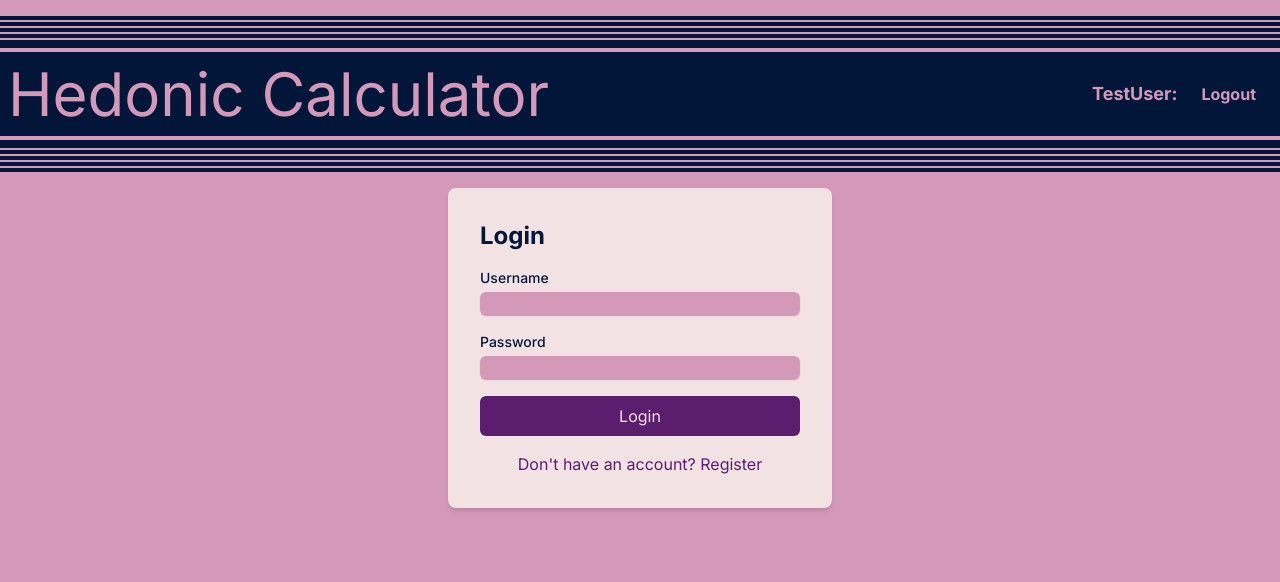
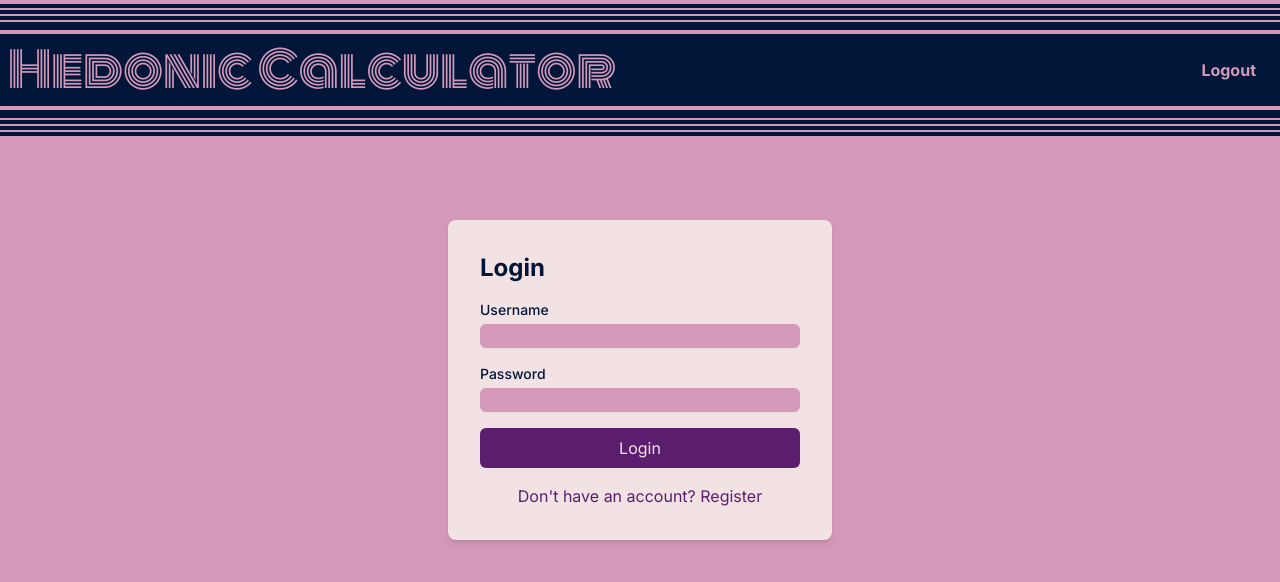
Before and after one commit to JackBadawy/Hedonic-Calculator, a Next.js app: page /login in a window 1280 px wide. Shown: the top 582 px of the page. Built offline with nearby package versions, Linux system fonts and the light colour scheme.

Commit message:
conditional rendering and font

```diff
--- a/src/app/Componants/Auth/AuthContainer.tsx
+++ b/src/app/Componants/Auth/AuthContainer.tsx
@@ -5,9 +5,9 @@ interface AuthContainerProps {
 }
 
 const AuthContainer: React.FC<AuthContainerProps> = ({ children }) => (
-  <div className="text-hpal-500 min-h-screen flex flex-col items-center bg-hpal-200">
+  <div className="text-hpal-500 min-h-screen flex flex-col items-center justify-between bg-hpal-200">
     <HNav />
-    <div className="h-max">
+    <div className="mt-20 mb-auto">
       <div className="bg-hpal-100 p-8 rounded-lg shadow-md w-96">
         {children}
       </div>
--- a/src/app/Componants/Nav/HNav.tsx
+++ b/src/app/Componants/Nav/HNav.tsx
@@ -1,10 +1,14 @@
+import { useAuth } from "@/app/Contexts/AuthContext";
 import LogoutBtn from "../Buttons/LogoutBtn";
+import { Monoton } from "next/font/google";
+
+const monoton = Monoton({ subsets: ["latin"], weight: ["400"] });
 
 const HNav = () => {
+  const { username } = useAuth();
   return (
-    <div className="w-screen my-4">
+    <div className="w-screen my-1">
       <div className="flex flex-col gap-0.5 mb-0.5 justify-center">
-        <hr className="border-0 bg-hpal-500 h-1 text-hpal-500 " />
         <hr className="border-0 bg-hpal-500 h-1 text-hpal-500 " />
         <hr className="border-0 bg-hpal-500 h-1 text-hpal-500 " />
         <hr className="border-0 bg-hpal-500 h-1 text-hpal-500 " />
@@ -12,9 +16,11 @@ const HNav = () => {
       <div className="bg-hpal-500 py-2">
         <hr className="border-0 bg-hpal-200 h-1 text-hpal-200" />
         <div className="my-1 text-hpal-200 flex items-center justify-between p-2">
-          <h1 className="text-6xl">Hedonic Calculator</h1>
+          <h1 className={monoton.className + " text-5xl"}>
+            Hedonic Calculator
+          </h1>
           <div className="  font-bold flex items-center gap-2">
-            <p className="text-lg">TestUser:</p>
+            {username && <p className="text-lg">{username}</p>}
             <LogoutBtn />
           </div>
         </div>
@@ -24,7 +30,6 @@ const HNav = () => {
         <hr className="border-0 bg-hpal-500 h-1 text-hpal-500" />
         <hr className="border-0 bg-hpal-500 h-1 text-hpal-500" />
         <hr className="border-0 bg-hpal-500 h-1 text-hpal-500" />
-        <hr className="border-0 bg-hpal-500 h-1 text-hpal-500" />
       </div>
     </div>
   );
--- a/src/app/Contexts/AuthContext.tsx
+++ b/src/app/Contexts/AuthContext.tsx
@@ -12,6 +12,7 @@ interface AuthContextType {
   isAuthenticated: boolean;
   sessionToken: string | null;
   loading: boolean;
+  username: string;
   login: (
     username: string,
     password: string
@@ -27,7 +28,7 @@ export const AuthProvider: React.FC<{ children: ReactNode }> = ({
   const [isAuthenticated, setIsAuthenticated] = useState(false);
   const [sessionToken, setSessionToken] = useState<string | null>(null);
   const [loading, setLoading] = useState(true);
-
+  const [username, setUsername] = useState("");
   useEffect(() => {
     const storedToken = localStorage.getItem("sessionToken");
     if (storedToken) {
@@ -42,6 +43,7 @@ export const AuthProvider: React.FC<{ children: ReactNode }> = ({
     if (result.success && result.token) {
       localStorage.setItem("sessionToken", result.token);
       setSessionToken(result.token);
+      setUsername(username);
       setIsAuthenticated(true);
     }
     return result;
@@ -55,7 +57,14 @@ export const AuthProvider: React.FC<{ children: ReactNode }> = ({
 
   return (
     <AuthContext.Provider
-      value={{ isAuthenticated, sessionToken, loading, login, logout }}
+      value={{
+        isAuthenticated,
+        sessionToken,
+        loading,
+        login,
+        logout,
+        username,
+      }}
     >
       {children}
     </AuthContext.Provider>
```
